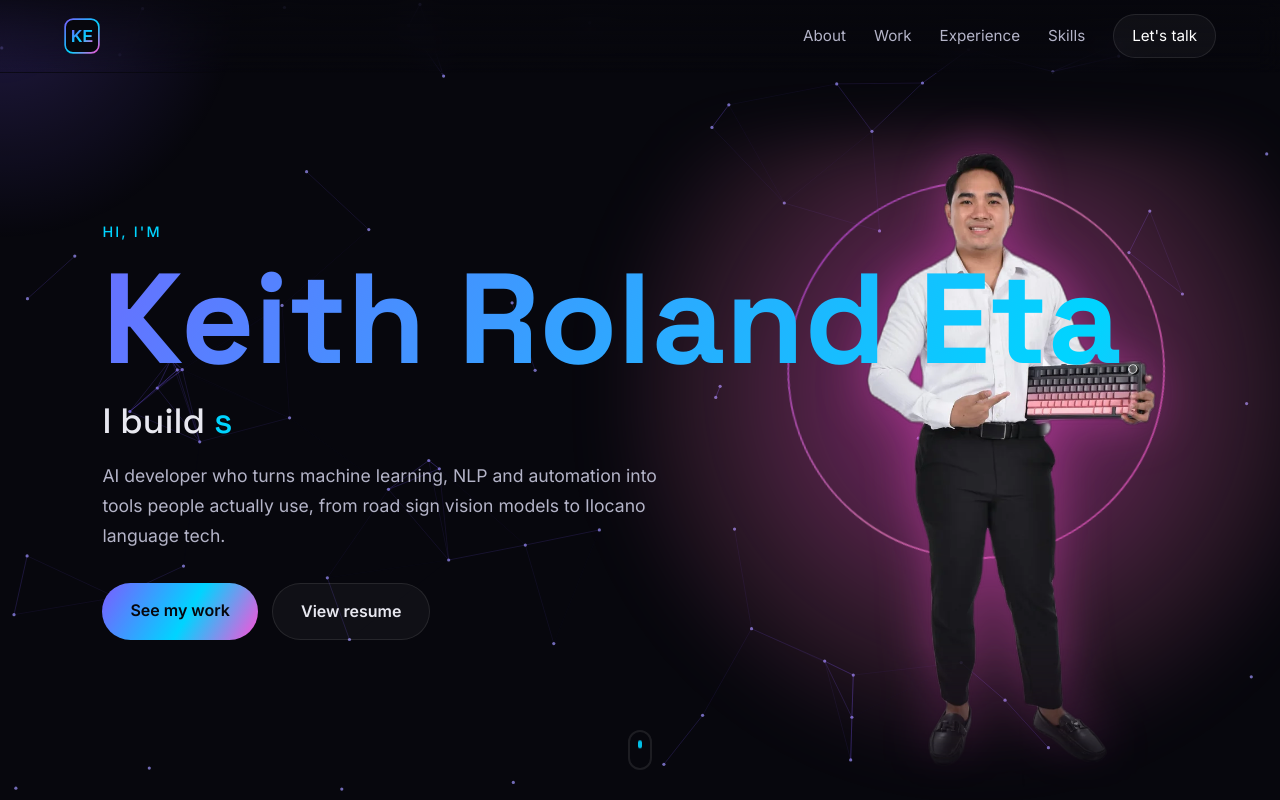
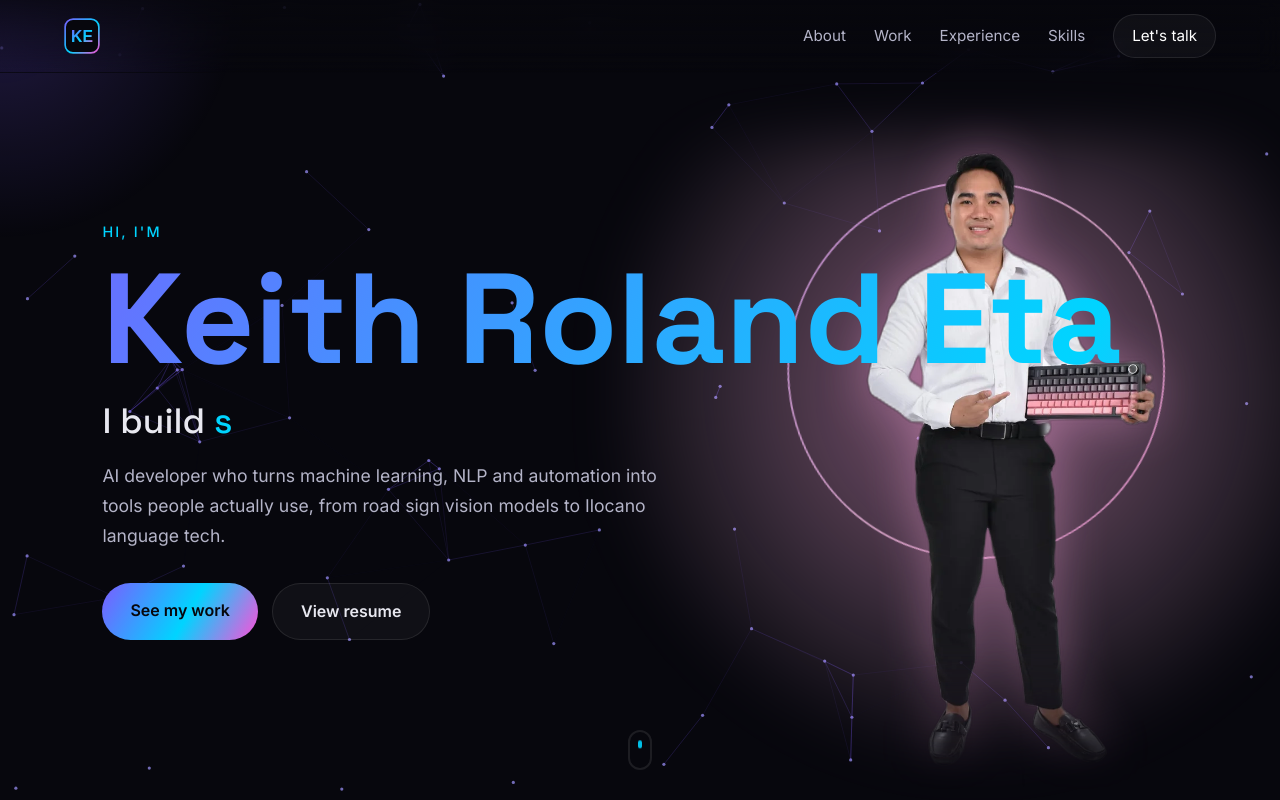
Before and after one commit to kitworks-hub/portfolio-website, a plain HTML site: page index.html in a window 1280 px wide. Shown: the top 800 px of the page. Drawn offline with Linux system fonts and the light colour scheme.

Commit message:
Lighter pink glow around hero photo
Co-Authored-By: Claude Sonnet 5.5 <noreply@anthropic.com>

```diff
--- a/style.css
+++ b/style.css
@@ -121,13 +121,13 @@ main:focus { outline: none; }
 .hero-photo::before { /* glowing halo behind the photo */
   content: ''; position: absolute; left: -25%; right: -25%; top: 8%; bottom: 0;
   background:
-    radial-gradient(circle at 50% 38%, rgba(255, 79, 216, .5), rgba(255, 120, 190, .18) 45%, transparent 70%);
+    radial-gradient(circle at 50% 38%, rgba(255, 170, 225, .5), rgba(255, 190, 235, .18) 45%, transparent 70%);
   filter: blur(28px);
 }
 .hero-photo::after { /* neon ring */
   content: ''; position: absolute; left: 50%; top: 14%; width: 78%; aspect-ratio: 1; transform: translateX(-50%);
   border-radius: 50%; border: 2px solid transparent;
-  background: linear-gradient(135deg, #ff4fd8, #ff8ad0 50%, #c13bff) border-box; opacity: .6;
+  background: linear-gradient(135deg, #ff9fe0, #ffc4ec 50%, #e6a8ff) border-box; opacity: .7;
   -webkit-mask: linear-gradient(#000 0 0) padding-box, linear-gradient(#000 0 0);
   -webkit-mask-composite: xor; mask-composite: exclude;
   animation: spin 14s linear infinite;
@@ -136,7 +136,7 @@ main:focus { outline: none; }
 @keyframes photoIn { from { opacity: 0; transform: translateY(40px); } to { opacity: 1; transform: none; } }
 .hero-photo img {
   position: relative; z-index: 1; height: 100%; width: auto; display: block;
-  filter: drop-shadow(0 0 26px rgba(255, 79, 216, .4));
+  filter: drop-shadow(0 0 26px rgba(255, 170, 225, .4));
   -webkit-mask-image: linear-gradient(to bottom, #000 78%, transparent 100%);
   mask-image: linear-gradient(to bottom, #000 78%, transparent 100%);
 }
```
